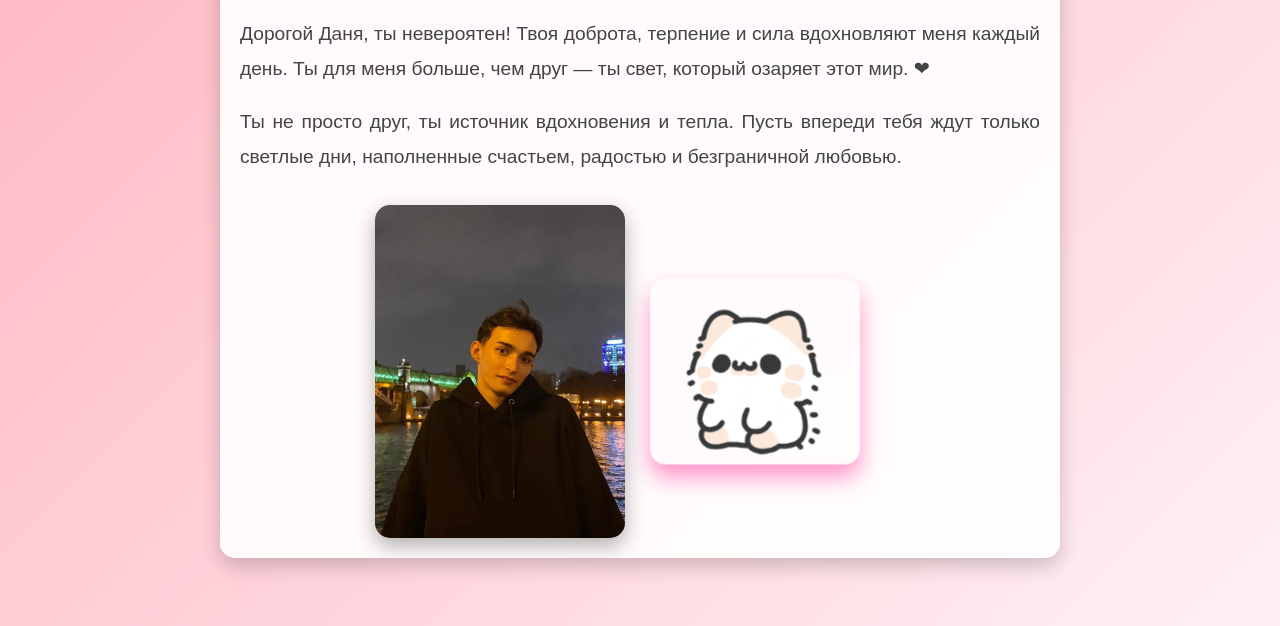
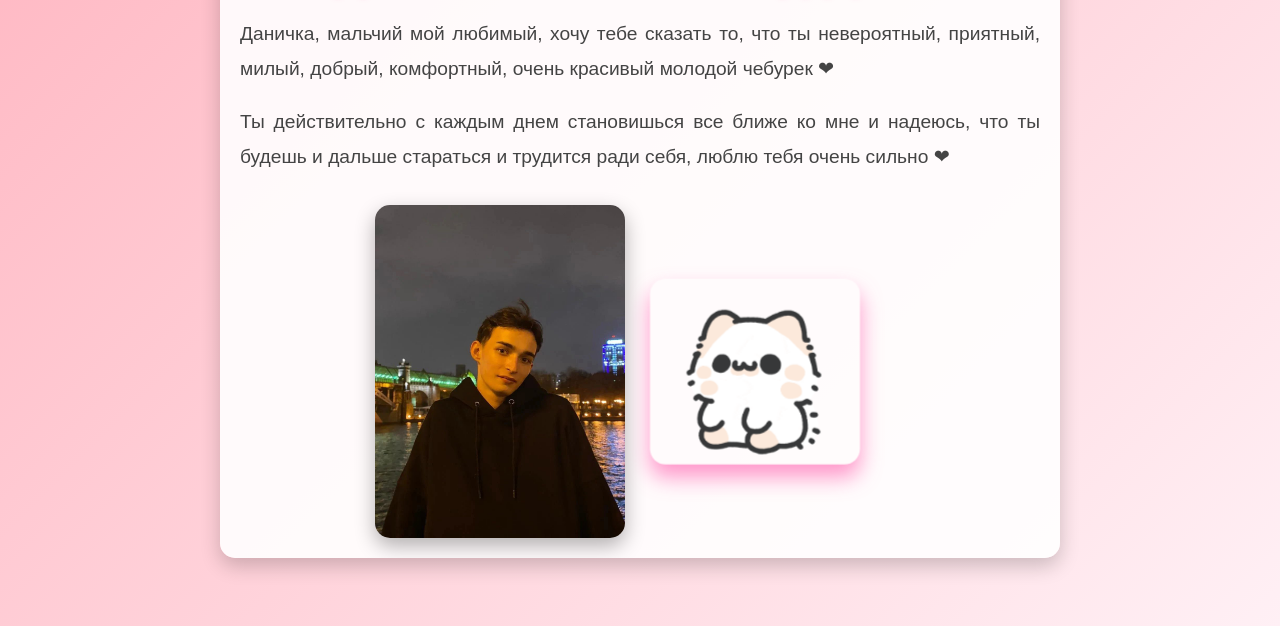
Before and after one commit to dushSantos/gift, a plain HTML site: page index.html in a window 1280 px wide. Shown: the part 174-800 px from the top of the page. Drawn offline with Linux system fonts and the light colour scheme.

Commit message:
Update index.html

```diff
--- a/index.html
+++ b/index.html
@@ -133,8 +133,8 @@
   <div class="container">
     <h1>Даничке от всего сердца! ❤</h1>
     <div class="message">
-      <p>Дорогой Даня, ты невероятен! Твоя доброта, терпение и сила вдохновляют меня каждый день. Ты для меня больше, чем друг — ты свет, который озаряет этот мир. ❤</p>
-      <p>Ты не просто друг, ты источник вдохновения и тепла. Пусть впереди тебя ждут только светлые дни, наполненные счастьем, радостью и безграничной любовью.</p>
+      <p>Даничка, мальчий мой любимый, хочу тебе сказать то, что ты невероятный, приятный, милый, добрый, комфортный, очень красивый молодой чебурек ❤</p>
+      <p>Ты действительно с каждым днем становишься все ближе ко мне и надеюсь, что ты будешь и дальше стараться и трудится ради себя, люблю тебя очень сильно ❤</p>
     </div>
 
     <div class="media-section">
```
